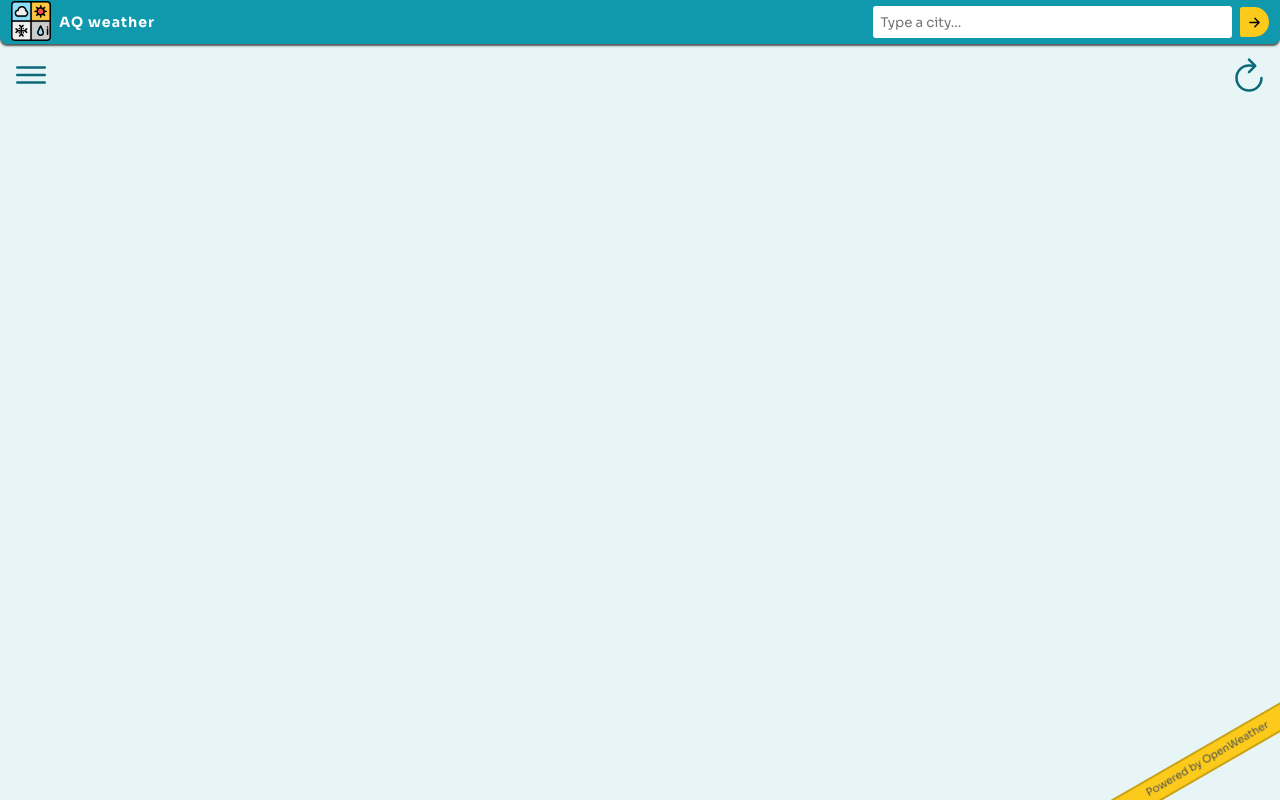
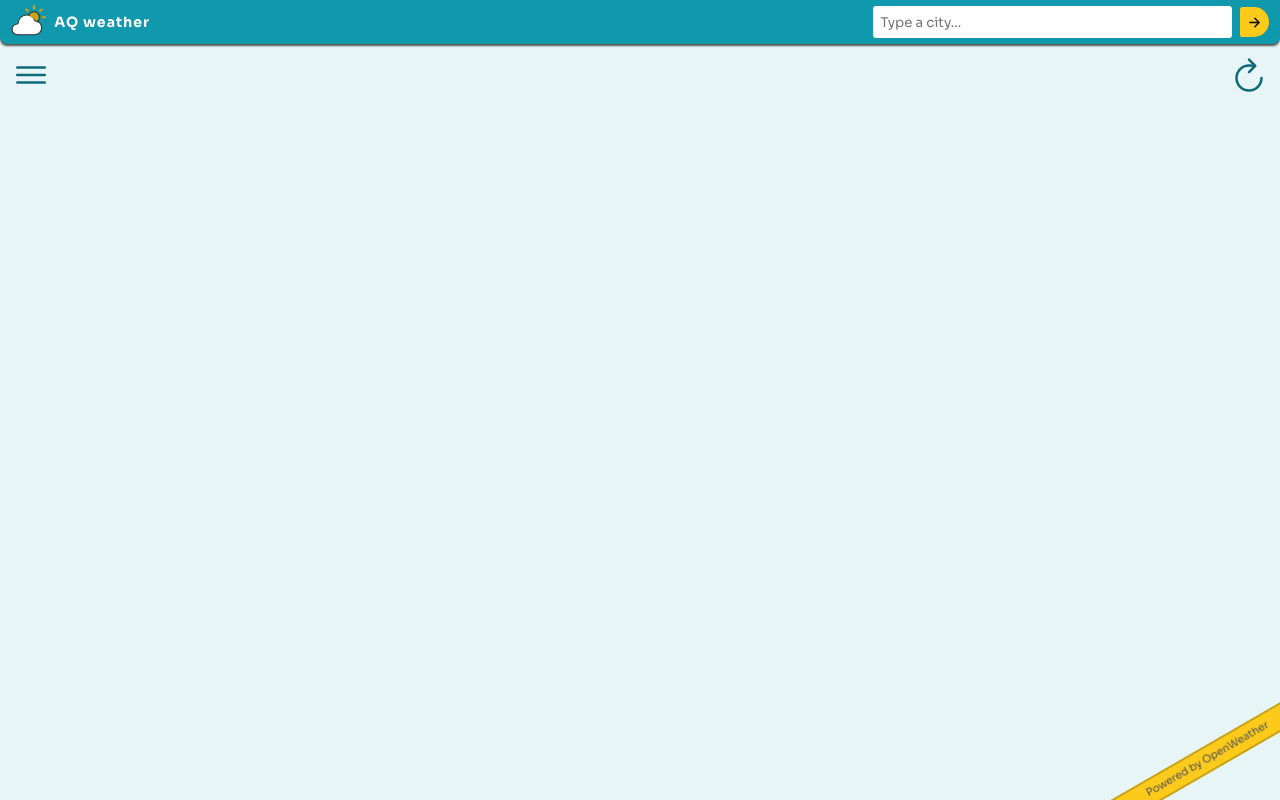
Before and after one commit to GiovanniCarboni/AQweather, a website built with Parcel: page index.html in a window 1280 px wide. Built offline with nearby package versions, Linux system fonts and the light colour scheme.

Commit message:
changed logo

```diff
--- a/index.html
+++ b/index.html
@@ -11,7 +11,7 @@
       rel="stylesheet"
     />
     <link rel="stylesheet" href="src/sass/main.scss" />
-    <link rel="shortcut icon" href="src/img/logo.png" />
+    <link rel="shortcut icon" href="src/img/logo.svg" />
     <script defer type="module" src="src/js/controller.js"></script>
     <title>AQ weather</title>
   </head>
@@ -20,7 +20,7 @@
       <header class="header">
         <div class="brand-container">
           <div class="logo-container">
-            <img src="src/img/logo.png" alt="AQ weather icon" width="40" />
+            <img src="src/img/logo.svg" alt="AQ weather icon" width="35" />
           </div>
           <div class="brand-name">AQ weather</div>
         </div>
```
Also changed, not shown: src/img/logo.svg (added).
